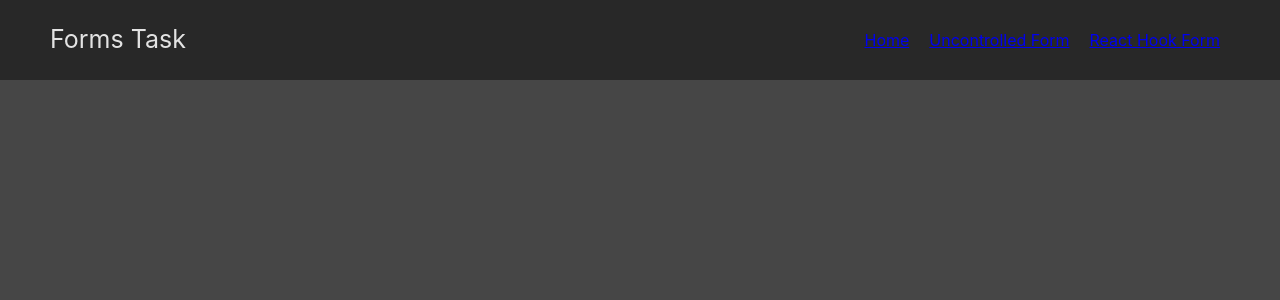
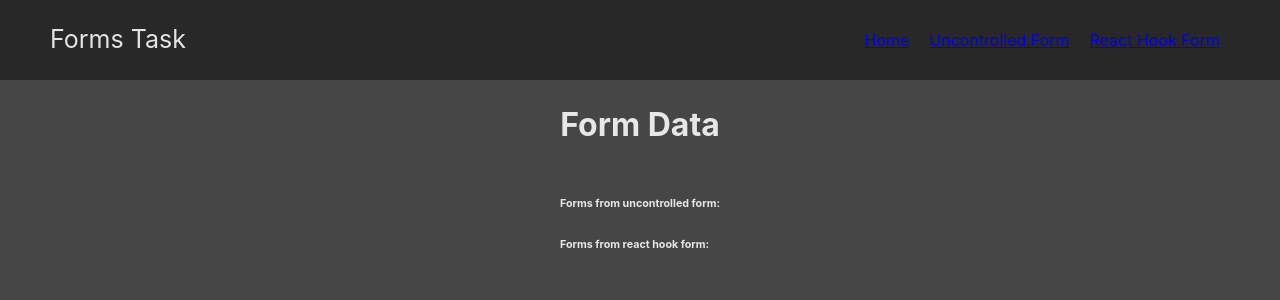
Before and after one commit to YaroslavaOdin/React2024Q3, a React (Vite) app: page / in a window 1280 px wide. Shown: the top 300 px of the page. Built offline with nearby package versions, Linux system fonts and the light colour scheme.

Commit message:
feat: add Main page with form data.

```diff
--- /dev/null
+++ b/src/components/Main/Main.css
@@ -0,0 +1,13 @@
+.main-page {
+    display: flex;
+    flex-direction: column;
+    justify-content: center;
+    align-items: center;
+}
+
+.main-page__card {
+    margin: 20px;
+    padding: 10px;
+    background-color: rgb(40, 40, 40);
+    border-radius: 5px;
+}
--- a/src/components/Main/Main.tsx
+++ b/src/components/Main/Main.tsx
@@ -1,9 +1,59 @@
+import './Main.css';
+import { useSelector } from "react-redux";
 import Header from "../Header/Header";
+import { FormData } from "../../utils/model";
 
 const Main = () => {
+  const uncontrolledFormData = useSelector(
+    (state: { UncontrolledFormData: FormData[] }) =>
+      state.UncontrolledFormData
+  );
+
+  const reactHookFormData = useSelector(
+    (state: { reactHookFormData: FormData[] }) =>
+      state.reactHookFormData
+  );
+
   return (
     <div className="main-page">
       <Header />
+      <h1 className="main-page__title">Form Data</h1>
+      <div className="main-page__container">
+        <div className="main-page__uncontrolled-form-data">
+          <h6 className="link-title">Forms from uncontrolled form:</h6>
+          <div className="main-page__card-list">
+            {uncontrolledFormData?.reverse()?.map((formData) =>
+              <div className="main-page__card">
+                <div>Name: {formData.name}</div>
+                <div>Age: {formData.age}</div>
+                <div>Email: {formData.email}</div>
+                <div>Password: {formData.password}</div>
+                <div>Gender: {formData.gender}</div>
+                <div>Country: {formData.country}</div>
+                <div>Picture:</div>
+                <img src={formData.picture} alt="picture" />
+              </div>
+            )}
+          </div>
+        </div>
+
+        <div className="main-page__react-hook-form-data">
+          <h6 className="link-title">Forms from react hook form:</h6>
+          <div className="main-page__card-list">
+            {reactHookFormData?.reverse()?.map((formData) =>
+              <div className="main-page__card">
+                <div>Name: {formData.name}</div>
+                <div>Age: {formData.age}</div>
+                <div>Email: {formData.email}</div>
+                <div>Password: {formData.password}</div>
+                <div>Gender: {formData.gender}</div>
+                <div>Country: {formData.country}</div>
+                <img src={formData.picture} alt="picture" />
+              </div>
+            )}
+          </div>
+        </div>
+      </div>
     </div>
   );
 };
--- a/src/redux/uncontrolledFormSlice.tsx
+++ b/src/redux/uncontrolledFormSlice.tsx
@@ -1,4 +1,5 @@
 import { createSlice } from "@reduxjs/toolkit";
+import { FormData } from "../utils/model";
 
 const initialState: FormData[] = [];
 
--- a/src/utils/model.ts
+++ b/src/utils/model.ts
@@ -6,7 +6,7 @@ export interface FormData {
   confirmPassword: string;
   gender: string;
   acceptTerms: boolean;
-  picture: File | FileList | undefined | unknown;
+  picture: string;
   country: string;
 }
 
```
